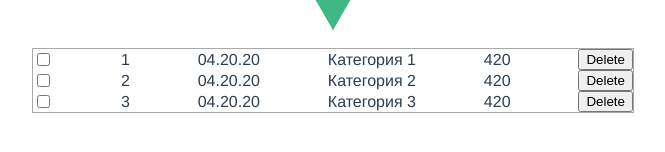
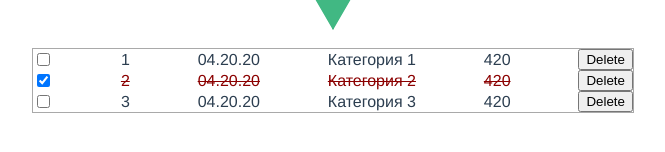
Before and after one commit to ychkydyk/VueProjectGB, a Vue app in the folder costs-control/: page / in a window 1280 px wide. Shown: the part 216-368 px from the top of the page, without its empty margins (307-972 px from the left). Built offline with nearby package versions, Linux system fonts and the light colour scheme.

Commit message:
удаление полностью реализовано

```diff
--- a/costs-control/src/App.vue
+++ b/costs-control/src/App.vue
@@ -1,7 +1,7 @@
 <template>
   <div id="app">
     <img alt="Vue logo" src="./assets/logo.png">
-    <TaskList v-on:remove="onRemove" v-bind:data="list"></TaskList>
+    <TaskList v-on:done="onDone" v-on:remove="onRemove" v-bind:data="list"></TaskList>
   </div>
 </template>
 
@@ -22,6 +22,10 @@ export default {
     onRemove(id) {
       const idx = this.list.findIndex((item) => item.id == id)
       this.list.splice(idx, 1)
+    },
+    onDone(id) {
+      const item = this.list.find((item) => item.id == id)
+      item.isDone = !item.isDone
     }
   },
   created() {
--- a/costs-control/src/components/TaskList.vue
+++ b/costs-control/src/components/TaskList.vue
@@ -1,7 +1,7 @@
 <template>
     <div class="list">
-      <div class="item" v-for="item of data" v-bind:key="item.id">
-        <input type="checkbox"/>
+      <div v-bind:class="{item: true, done:item.isDone}" v-for="item of data" v-bind:key="item.id">
+        <input v-on:change="done(item.id)" type="checkbox" v-bind:checked="item.isDone"/>
         <span>{{ item.id }}</span>
         <span>{{ item.dateCreated }}</span>
         <span>{{ item.category }}</span>
@@ -23,6 +23,9 @@ export default {
     methods: {
         remove(id) {
             this.$emit('remove', id)
+        },
+        done(id) {
+            this.$emit('done', id)
         }
     }
 }
@@ -39,5 +42,12 @@ export default {
     justify-content: space-between;
     align-items: center;
   }
+  .done {
+    color:darkred;
+
+    span {
+        text-decoration: line-through;
+    }
+  }
 }
 </style>
```
